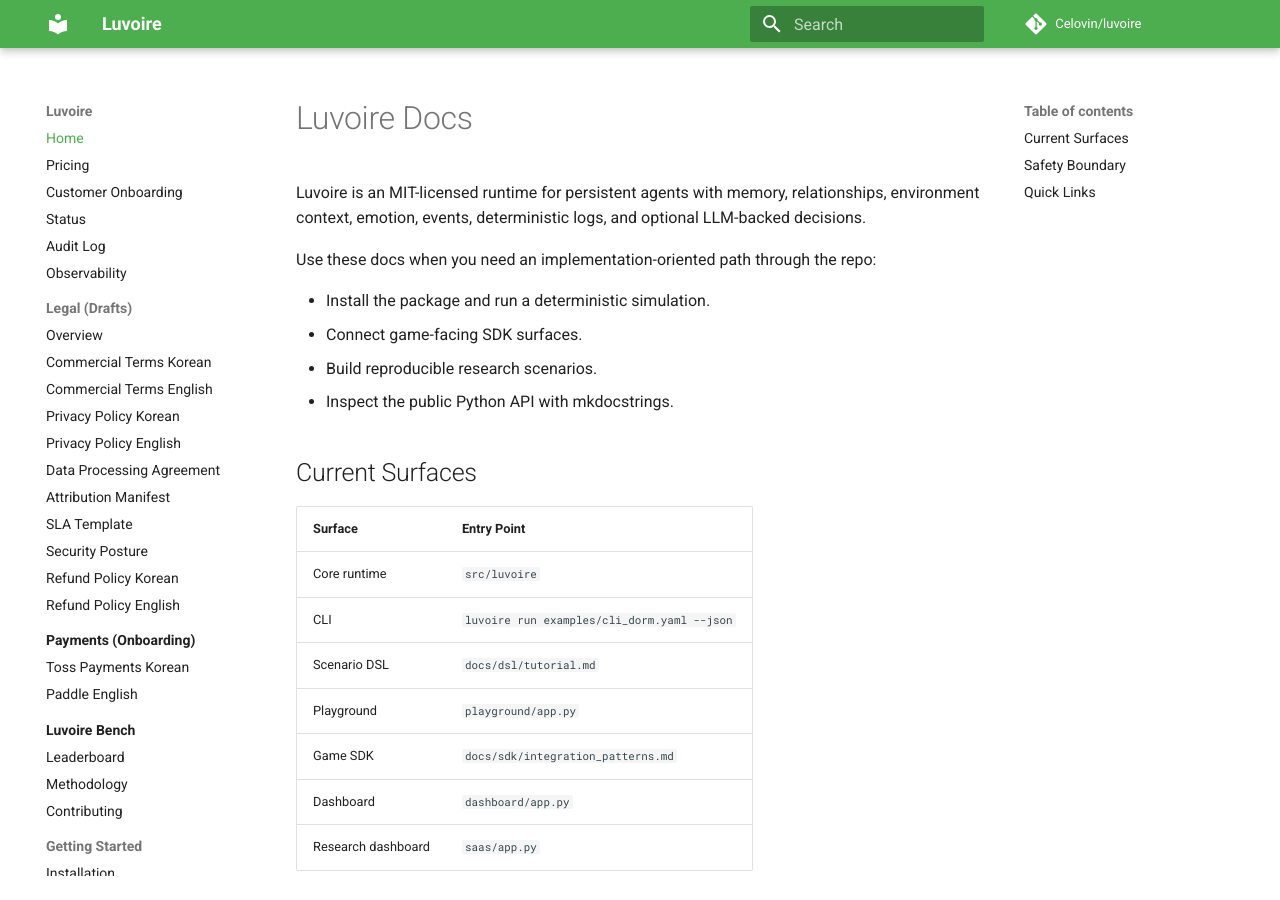
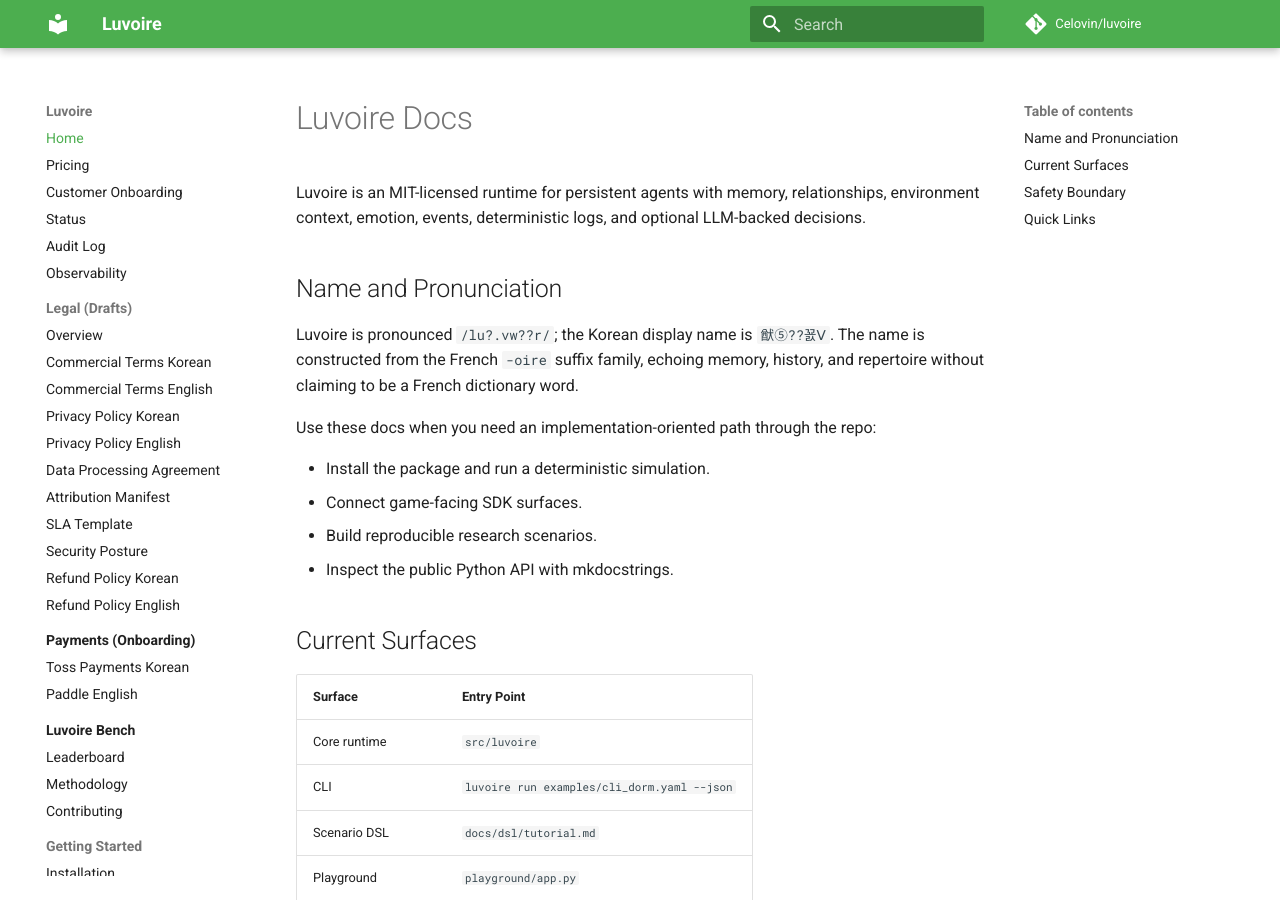
Before and after one commit to Celovin/knoema, an MkDocs documentation site: the page built from docs/index.md, in a window 1280 px wide and 900 px high. Built offline with MkDocs 1.6.1 and Material for MkDocs 9.7.7, drawn with Linux system fonts in a browser that asks for light colours; comment, search, counter and statistics services are not loaded.

Commit message:
docs: add luvoire pronunciation and etymology

```diff
--- a/docs/index.md
+++ b/docs/index.md
@@ -1,6 +1,11 @@
 # Luvoire Docs
 
 Luvoire is an MIT-licensed runtime for persistent agents with memory, relationships, environment context, emotion, events, deterministic logs, and optional LLM-backed decisions.
+
+## Name and Pronunciation
+
+Luvoire is pronounced `/lu?.vw??r/`; the Korean display name is `猷⑤??꾨Ⅴ`.
+The name is constructed from the French `-oire` suffix family, echoing memory, history, and repertoire without claiming to be a French dictionary word.
 
 Use these docs when you need an implementation-oriented path through the repo:
 
```
